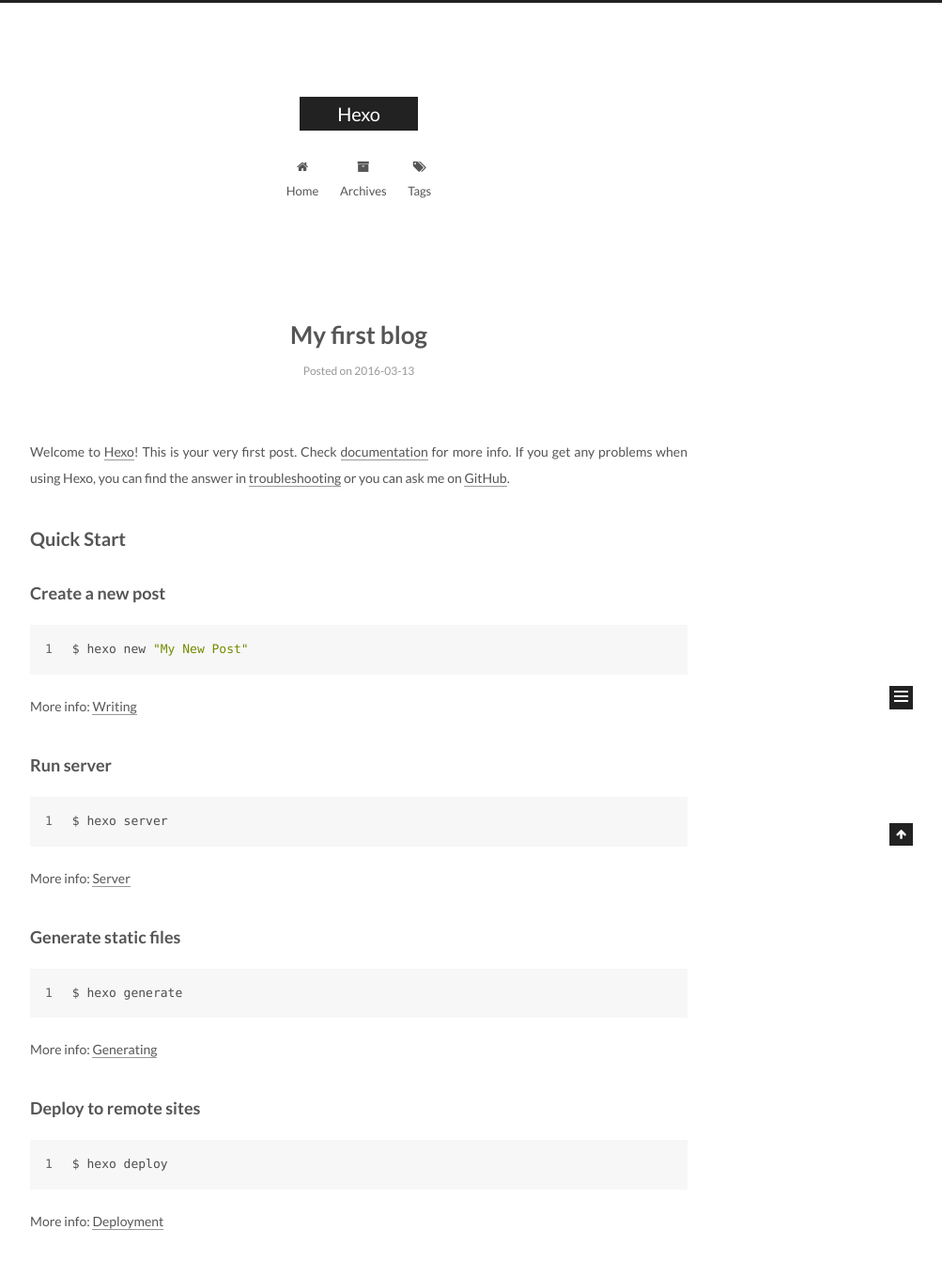
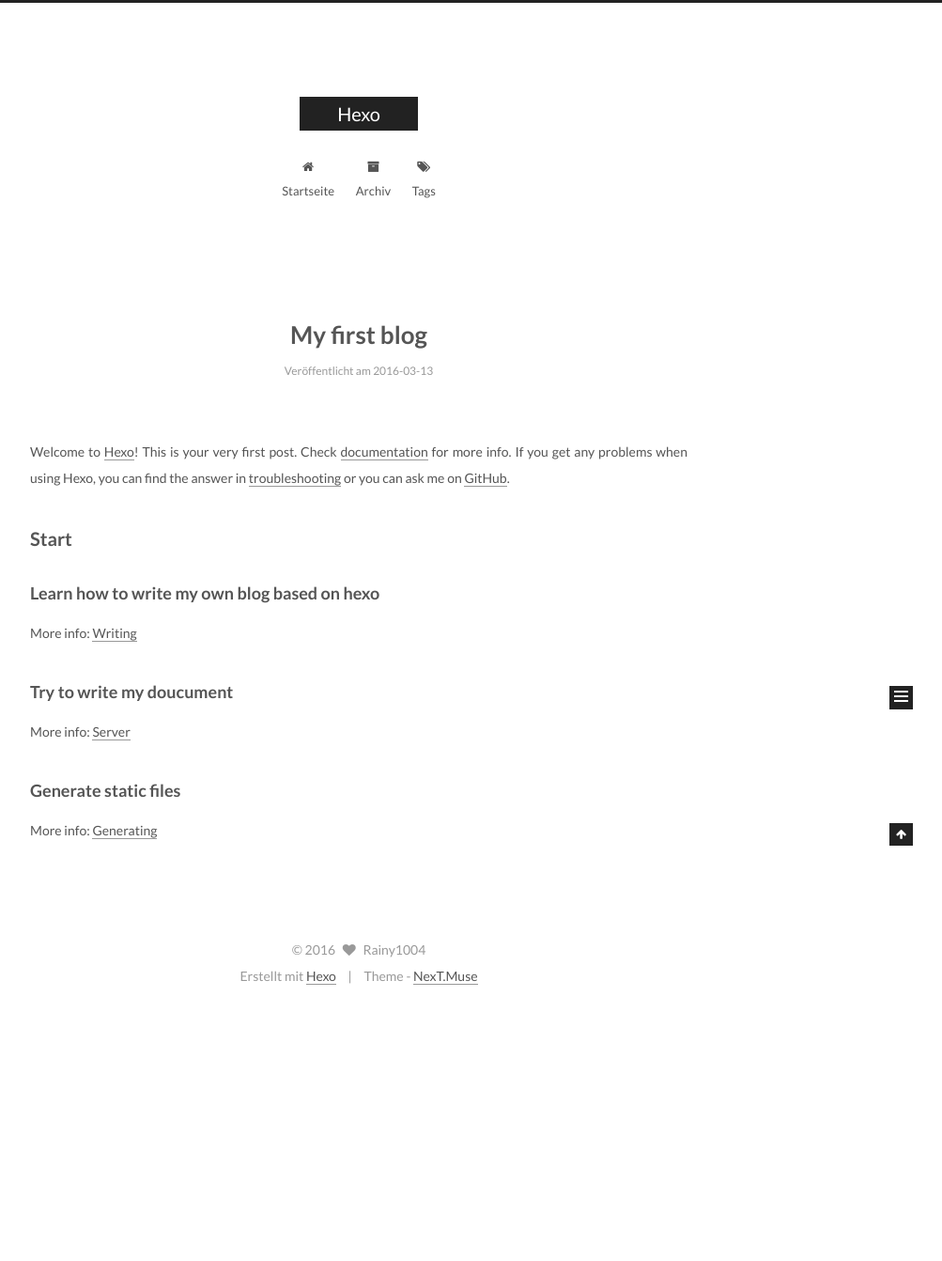
Before and after one commit to rainy1004/rainy1004.github.io, a plain HTML site: page index.html in a window 1280 px wide. Shown: the top 1342 px of the page at 94% size, without its empty margins (258-1261 px from the left). After the commit the page ends 1073 px from the top, so only its background shows below. Drawn offline with Linux system fonts and the light colour scheme.

Commit message:
Site updated: 2016-03-16 11:00:51

```diff
--- a/css/main.css
+++ b/css/main.css
@@ -1511,7 +1511,7 @@
   width: 4px;
   height: 4px;
   border-radius: 50%;
-  background: #fffed1;
+  background: #781fff;
 }
 .links-of-blogroll {
   font-size: 13px;
--- a/index.html
+++ b/index.html
@@ -143,7 +143,7 @@
 
               <i class="menu-item-icon fa fa-home fa-fw"></i> <br />
 
-            Home
+            Startseite
           </a>
         </li>
 
@@ -153,7 +153,7 @@
 
               <i class="menu-item-icon fa fa-archive fa-fw"></i> <br />
 
-            Archives
+            Archiv
           </a>
         </li>
 
@@ -219,7 +219,7 @@
             <span class="post-meta-item-icon">
               <i class="fa fa-calendar-o"></i>
             </span>
-            <span class="post-meta-item-text">Posted on</span>
+            <span class="post-meta-item-text">Veröffentlicht am</span>
             <time itemprop="dateCreated" datetime="2016-03-13T23:18:39+08:00" content="2016-03-13">
               2016-03-13
             </time>
@@ -250,14 +250,9 @@
 
 
             <p>Welcome to <a href="https://hexo.io/" target="_blank" rel="external">Hexo</a>! This is your very first post. Check <a href="https://hexo.io/docs/" target="_blank" rel="external">documentation</a> for more info. If you get any problems when using Hexo, you can find the answer in <a href="https://hexo.io/docs/troubleshooting.html" target="_blank" rel="external">troubleshooting</a> or you can ask me on <a href="https://github.com/hexojs/hexo/issues" target="_blank" rel="external">GitHub</a>.</p>
-<h2 id="Quick-Start"><a href="#Quick-Start" class="headerlink" title="Quick Start"></a>Quick Start</h2><h3 id="Create-a-new-post"><a href="#Create-a-new-post" class="headerlink" title="Create a new post"></a>Create a new post</h3><figure class="highlight bash"><table><tr><td class="gutter"><pre><span class="line">1</span><br></pre></td><td class="code"><pre><span class="line">$ hexo new <span class="string">"My New Post"</span></span><br></pre></td></tr></table></figure>
-<p>More info: <a href="https://hexo.io/docs/writing.html" target="_blank" rel="external">Writing</a></p>
-<h3 id="Run-server"><a href="#Run-server" class="headerlink" title="Run server"></a>Run server</h3><figure class="highlight bash"><table><tr><td class="gutter"><pre><span class="line">1</span><br></pre></td><td class="code"><pre><span class="line">$ hexo server</span><br></pre></td></tr></table></figure>
-<p>More info: <a href="https://hexo.io/docs/server.html" target="_blank" rel="external">Server</a></p>
-<h3 id="Generate-static-files"><a href="#Generate-static-files" class="headerlink" title="Generate static files"></a>Generate static files</h3><figure class="highlight bash"><table><tr><td class="gutter"><pre><span class="line">1</span><br></pre></td><td class="code"><pre><span class="line">$ hexo generate</span><br></pre></td></tr></table></figure>
-<p>More info: <a href="https://hexo.io/docs/generating.html" target="_blank" rel="external">Generating</a></p>
-<h3 id="Deploy-to-remote-sites"><a href="#Deploy-to-remote-sites" class="headerlink" title="Deploy to remote sites"></a>Deploy to remote sites</h3><figure class="highlight bash"><table><tr><td class="gutter"><pre><span class="line">1</span><br></pre></td><td class="code"><pre><span class="line">$ hexo deploy</span><br></pre></td></tr></table></figure>
-<p>More info: <a href="https://hexo.io/docs/deployment.html" target="_blank" rel="external">Deployment</a></p>
+<h2 id="Start"><a href="#Start" class="headerlink" title="Start"></a>Start</h2><h3 id="Learn-how-to-write-my-own-blog-based-on-hexo"><a href="#Learn-how-to-write-my-own-blog-based-on-hexo" class="headerlink" title="Learn how to write my own blog based on hexo"></a>Learn how to write my own blog based on hexo</h3><p>More info: <a href="https://hexo.io/docs/writing.html" target="_blank" rel="external">Writing</a></p>
+<h3 id="Try-to-write-my-doucument"><a href="#Try-to-write-my-doucument" class="headerlink" title="Try to write my doucument"></a>Try to write my doucument</h3><p>More info: <a href="https://hexo.io/docs/server.html" target="_blank" rel="external">Server</a></p>
+<h3 id="Generate-static-files"><a href="#Generate-static-files" class="headerlink" title="Generate static files"></a>Generate static files</h3><p>More info: <a href="https://hexo.io/docs/generating.html" target="_blank" rel="external">Generating</a></p>
 
 
 
@@ -324,7 +319,7 @@
           <div class="site-state-item site-state-posts">
             <a href="/archives">
               <span class="site-state-item-count">1</span>
-              <span class="site-state-item-name">posts</span>
+              <span class="site-state-item-name">Artikel</span>
             </a>
           </div>
 
@@ -373,7 +368,7 @@
 </div>
 
 <div class="powered-by">
-  Powered by <a class="theme-link" href="http://hexo.io">Hexo</a>
+  Erstellt mit  <a class="theme-link" href="http://hexo.io">Hexo</a>
 </div>
 
 <div class="theme-info">
```
Also changed, not shown: 2016/03/13/hello-world/index.html (+15 -20 lines), archives/2016/03/index.html (+6 -6 lines), archives/2016/index.html (+6 -6 lines), archives/index.html (+6 -6 lines), categories/index.html (+4 -4 lines), tags/index.html (+4 -4 lines).
